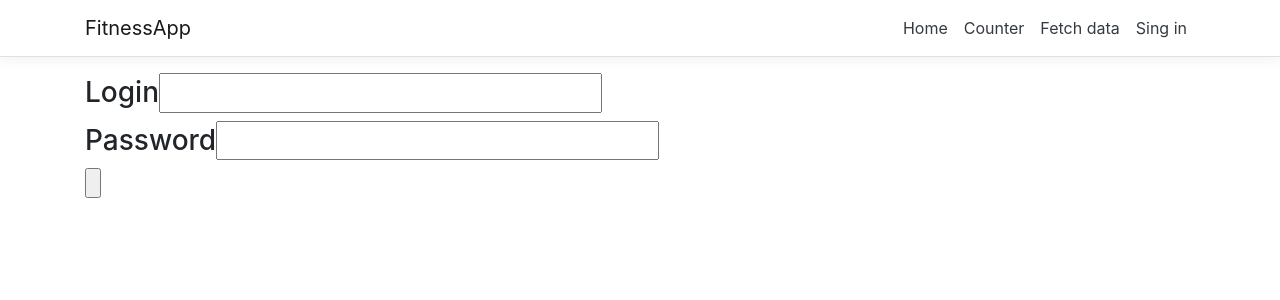
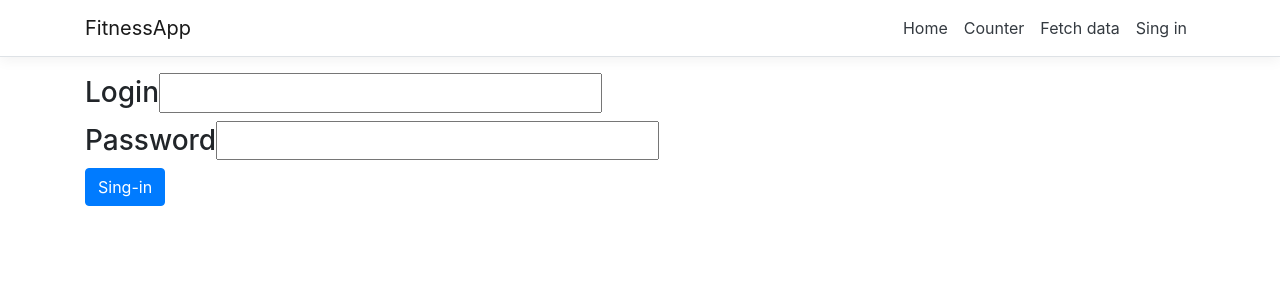
Before and after one commit to theBeatle/fitness-cabinet, an Angular app in the folder FitnessApp/ClientApp/: page /sing-in in a window 1280 px wide. Shown: the top 300 px of the page. Built offline with nearby package versions, Linux system fonts and the light colour scheme.

Commit message:
small changes

```diff
--- a/FitnessApp/ClientApp/src/app/sing-in/sing-in.component.html
+++ b/FitnessApp/ClientApp/src/app/sing-in/sing-in.component.html
@@ -1,5 +1,5 @@
-
-
-<h3>Login<input type="text" /></h3>
-<h3>Password<input type="password" /></h3>
-<input type="button" />
+<div class="form-group">
+  <h3>Login<input type="text" /></h3>
+  <h3>Password<input type="password" /></h3>
+  <button class="btn btn-primary" (click)="incrementCounter()">Sing-in</button>
+  </div>
--- a/FitnessApp/ClientApp/src/app/sing-in/sing-in.component.ts
+++ b/FitnessApp/ClientApp/src/app/sing-in/sing-in.component.ts
@@ -5,4 +5,11 @@ import { Component } from '@angular/core';
   templateUrl: './sing-in.component.html',
 })
 export class SingInComponent {
+
+  loading = false;
+  submitted = false;
+
+
+
+
 }
```
